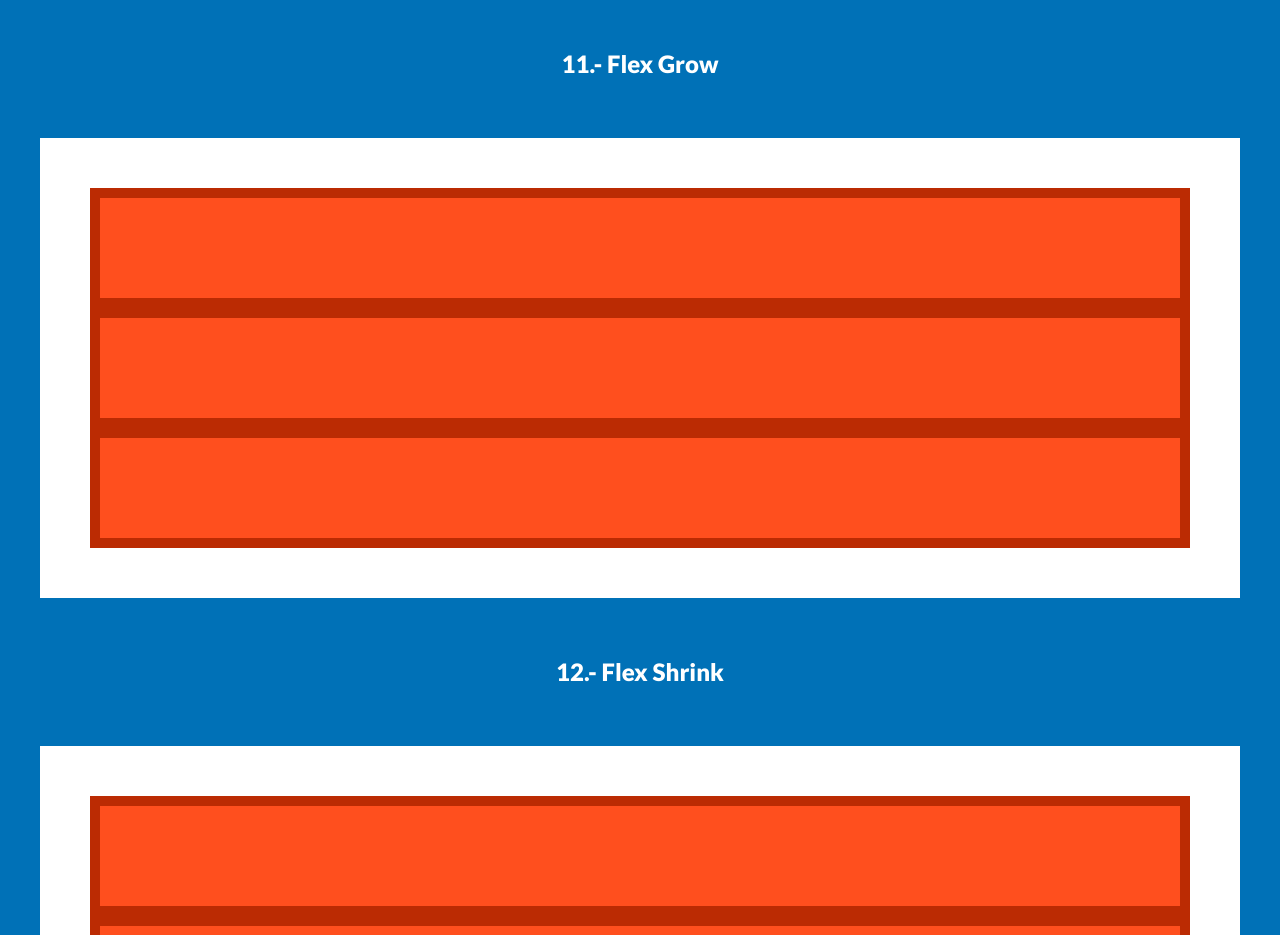
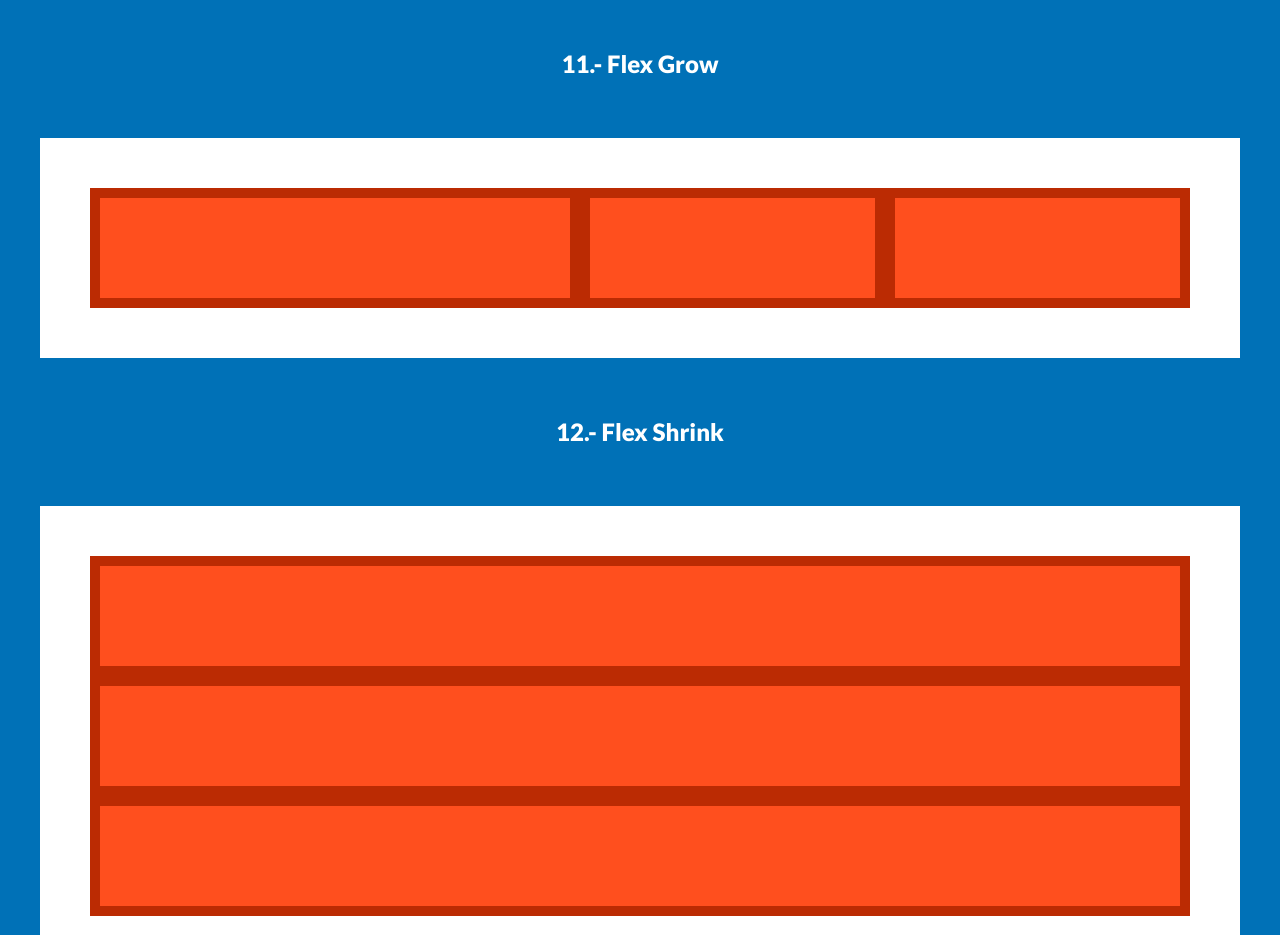
Before and after one commit to MiguelRuizHdz/flexbox-css, a plain HTML site: page index.html in a window 1280 px wide. Shown: the part 6780-7715 px from the top of the page. Drawn offline with Linux system fonts and the light colour scheme.

Commit message:
Flex Grow

```diff
--- a/css/style.css
+++ b/css/style.css
@@ -164,3 +164,18 @@ h1, h2 {
 .d-flex-10 .box {
     flex-basis: 33.3%;
 }
+
+
+/** 11 **/
+.d-flex-11 {
+    display: flex;
+}
+
+.d-flex-11 .box:nth-child(1) {
+    flex-grow: 2;
+}
+
+.d-flex-11 .box:nth-child(2),
+.d-flex-11 .box:nth-child(3) {
+    flex-grow: 1;
+}
```
